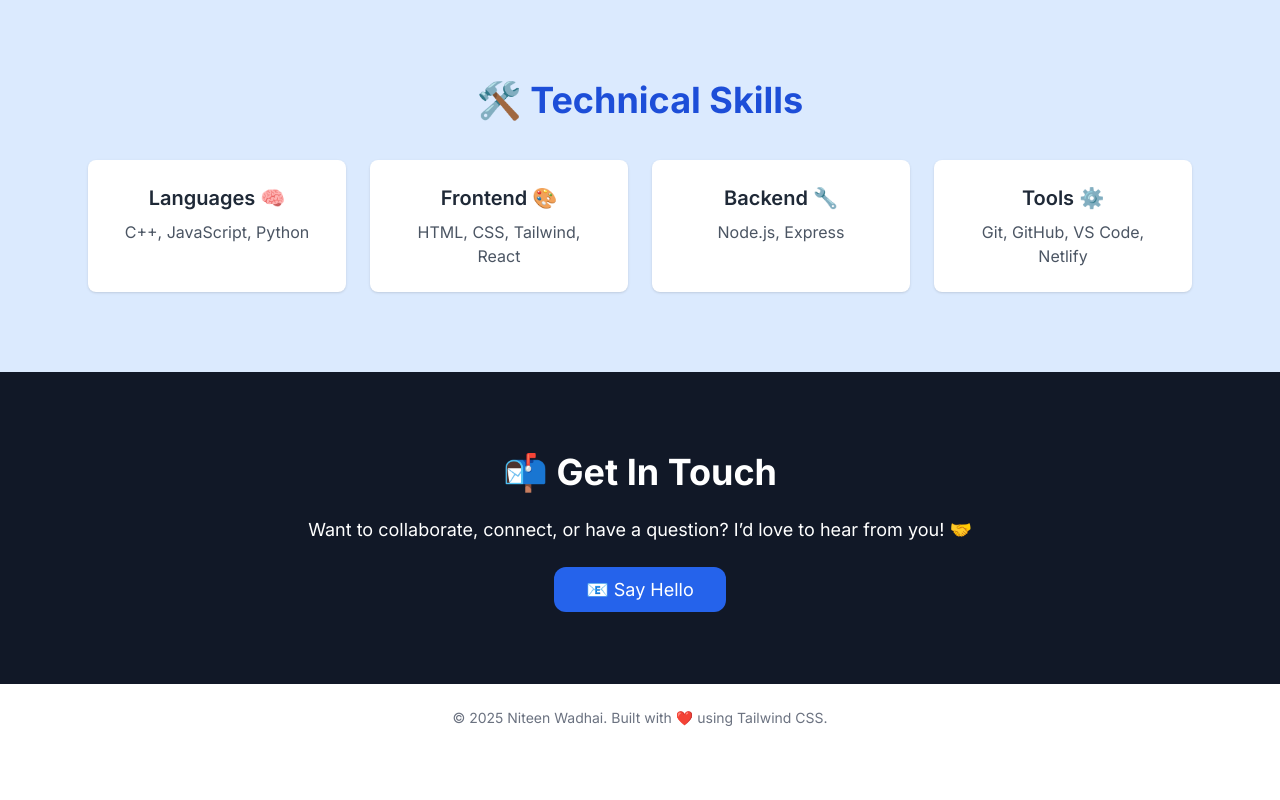
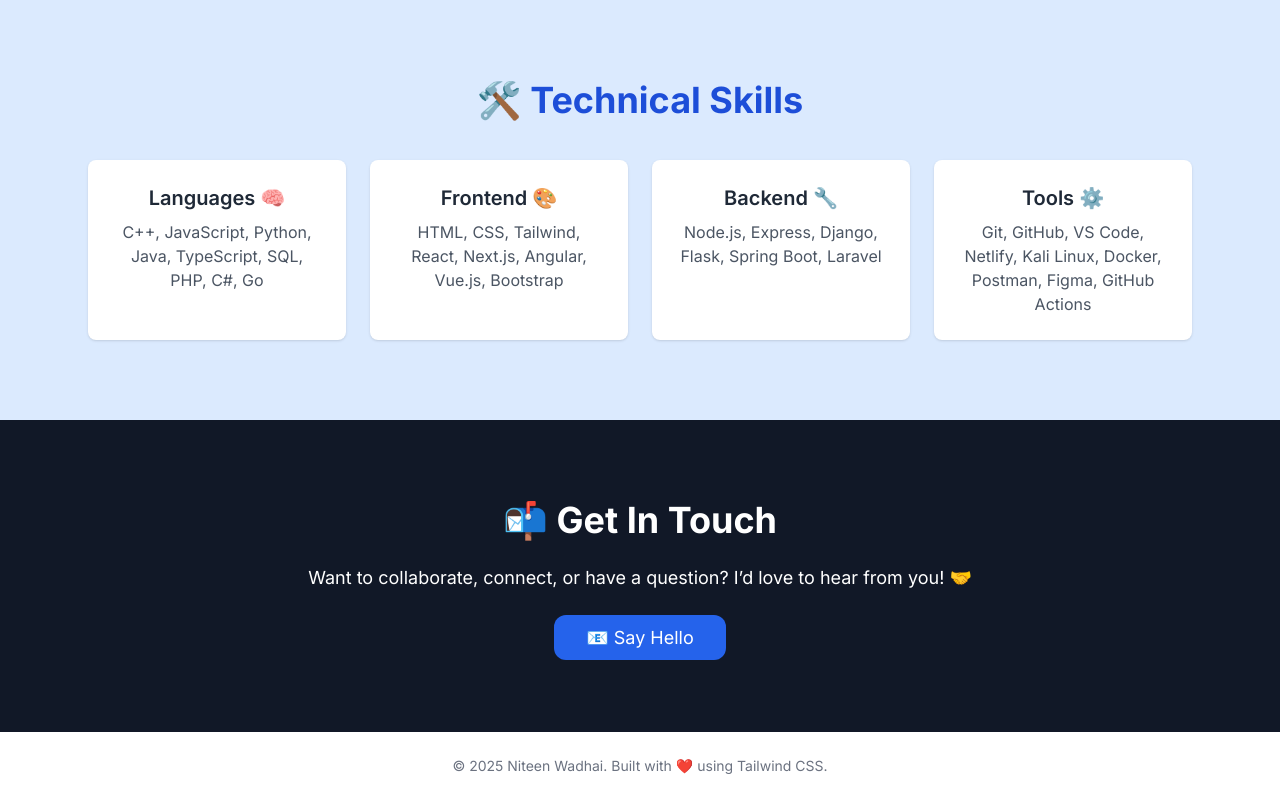
Before and after one commit to NITeeN-55/Portfolio, a plain HTML site: page index.html in a window 1280 px wide. Shown: the part 1325-2125 px from the top of the page. Before the commit the page ends 2077 px from the top, so only its background shows below. Drawn offline with nearby package versions, Linux system fonts and the light colour scheme.

Commit message:
Update index.html

```diff
--- a/index.html
+++ b/index.html
@@ -62,23 +62,40 @@
   <section class="bg-blue-100 py-20" id="skills">
     <div class="max-w-6xl mx-auto px-6">
       <h2 class="text-4xl font-bold mb-10 text-center text-blue-700">🛠️ Technical Skills</h2>
-      <div class="grid grid-cols-2 md:grid-cols-4 gap-6 text-center">
+      <div class="grid grid-cols-1 sm:grid-cols-2 md:grid-cols-3 lg:grid-cols-4 gap-6 text-center">
+
+        <!-- Languages -->
         <div class="bg-white p-6 rounded-lg shadow hover:shadow-lg transition">
           <h3 class="font-semibold text-xl">Languages 🧠</h3>
-          <p class="mt-2 text-gray-600">C++, JavaScript, Python</p>
+          <p class="mt-2 text-gray-600">
+            C++, JavaScript, Python, Java, TypeScript, SQL, PHP, C#, Go
+          </p>
         </div>
+
+        <!-- Frontend -->
         <div class="bg-white p-6 rounded-lg shadow hover:shadow-lg transition">
           <h3 class="font-semibold text-xl">Frontend 🎨</h3>
-          <p class="mt-2 text-gray-600">HTML, CSS, Tailwind, React</p>
+          <p class="mt-2 text-gray-600">
+            HTML, CSS, Tailwind, React, Next.js, Angular, Vue.js, Bootstrap
+          </p>
         </div>
+
+        <!-- Backend -->
         <div class="bg-white p-6 rounded-lg shadow hover:shadow-lg transition">
           <h3 class="font-semibold text-xl">Backend 🔧</h3>
-          <p class="mt-2 text-gray-600">Node.js, Express</p>
+          <p class="mt-2 text-gray-600">
+            Node.js, Express, Django, Flask, Spring Boot, Laravel
+          </p>
         </div>
+
+        <!-- Tools -->
         <div class="bg-white p-6 rounded-lg shadow hover:shadow-lg transition">
           <h3 class="font-semibold text-xl">Tools ⚙️</h3>
-          <p class="mt-2 text-gray-600">Git, GitHub, VS Code, Netlify</p>
+          <p class="mt-2 text-gray-600">
+            Git, GitHub, VS Code, Netlify, Kali Linux, Docker, Postman, Figma, GitHub Actions
+          </p>
         </div>
+
       </div>
     </div>
   </section>
```
